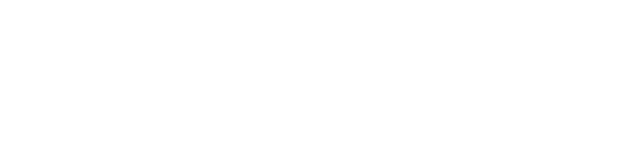
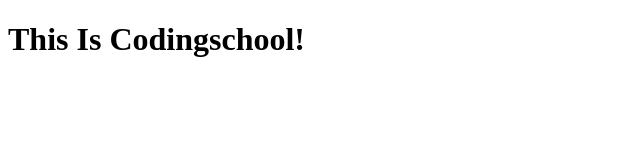
Before and after one commit to lassediercks/codingschool, a plain HTML site: page index.html in a window 1280 px wide. Shown: the whole page, without its empty margins (0-640 px from the left). Drawn offline with Linux system fonts and the light colour scheme.

Commit message:
Patricks Github Namen hinzugefuegt
headline hinzugefügt

```diff
--- a/index.html
+++ b/index.html
@@ -9,5 +9,6 @@
   <title>Title</title>
 </head>
 <body>
+	<h1> This Is Codingschool! </h1>
 </body>
 </html>
```
Also changed, not shown: hello.txt.
